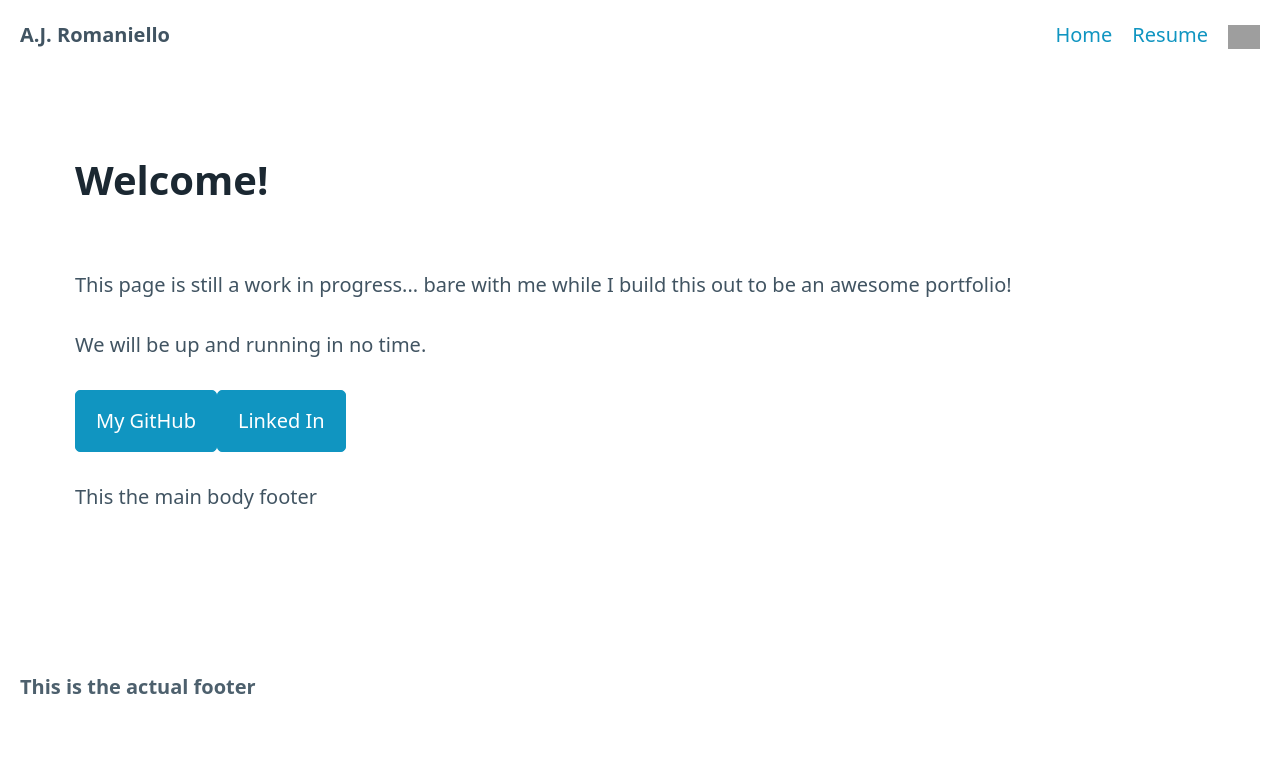
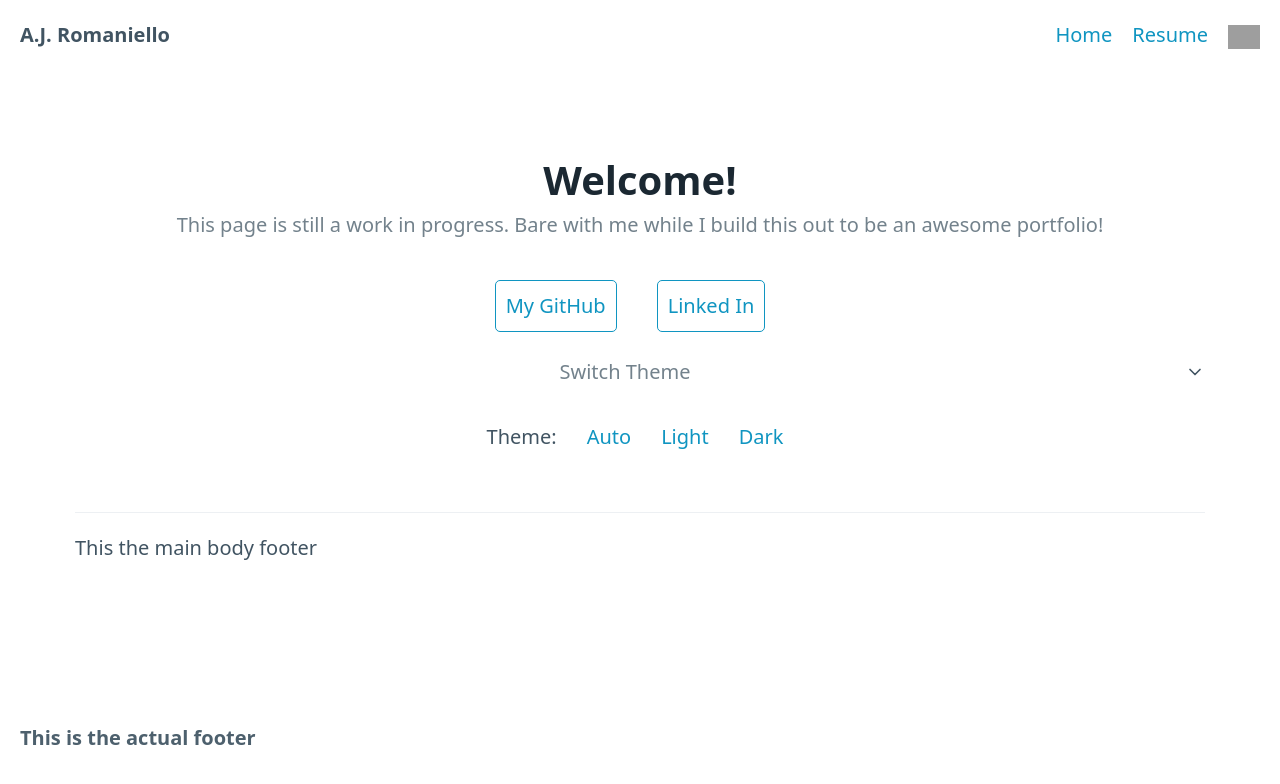
Before and after one commit to aj-rom/aj-rom.github.io, a React (Create React App) app: page / in a window 1280 px wide. Shown: the top 784 px of the page. Built offline with nearby package versions, Linux system fonts and the light colour scheme; grey boxes are pictures that could not be loaded.

Commit message:
Add theme switcher

```diff
--- a/src/components/Jumbotron.js
+++ b/src/components/Jumbotron.js
@@ -1,17 +1,55 @@
 import React, { Component } from 'react'
 
-export default class Jumbotron extends Component {
+export default class Body extends Component {
     render() {
         return (
-            <div className="jumbotron">
-                <h1 className="display-4">Welcome!</h1>
-                <p className="lead">This page is still a work in progress... bare with me while I build this out to be an awesome portfolio!</p>
-                <p>We will be up and running in no time.</p>
-                <p className="lead">
-                    <a className="btn btn-primary btn-md" href="https://github.com/aj-rom" role="button">My GitHub</a>
-                    <a className="btn btn-primary btn-md" href="https://www.linkedin.com/in/aj-romaniello" role="button">Linked In</a>
-                </p>
-            </div>
+            <header id='jumbotron'>
+                <hgroup>
+                    <h1>Welcome!</h1>
+                    <h2>This page is still a work in progress. Bare with me while I build this out to be an awesome portfolio!</h2>
+                </hgroup>
+                <nav>
+                    <ul>
+                        <li>
+                            <a className="outline" href="https://github.com/aj-rom" role="button">My GitHub</a>
+                        </li>
+                        <li>
+                            <a className="outline" href="https://www.linkedin.com/in/aj-romaniello" role="button">Linked In</a>
+                        </li>
+                    </ul>
+                </nav>
+
+                <details open={true}>
+                    <summary>Switch Theme</summary>
+                    <nav>
+                        <ul>
+                            <li>Theme:</li>
+                            <li><a href="#" onClick={this.switchToAuto}>Auto</a></li>
+                            <li><a href="#" onClick={this.switchToLight}>Light</a></li>
+                            <li><a href="#" onClick={this.switchToDark}>Dark</a></li>
+                        </ul>
+                    </nav>
+                </details>
+
+            </header>
         )
     }
+
+    switchToAuto = () => {
+        changeTheme('auto')
+    }
+
+    switchToLight = () => {
+        changeTheme('light')
+    }
+
+    switchToDark = () => {
+        changeTheme('dark')
+    }
 }
+
+function changeTheme(theme) {
+    const node = document.querySelector('html')
+    node.dataset.theme = theme
+    return node
+}
```
